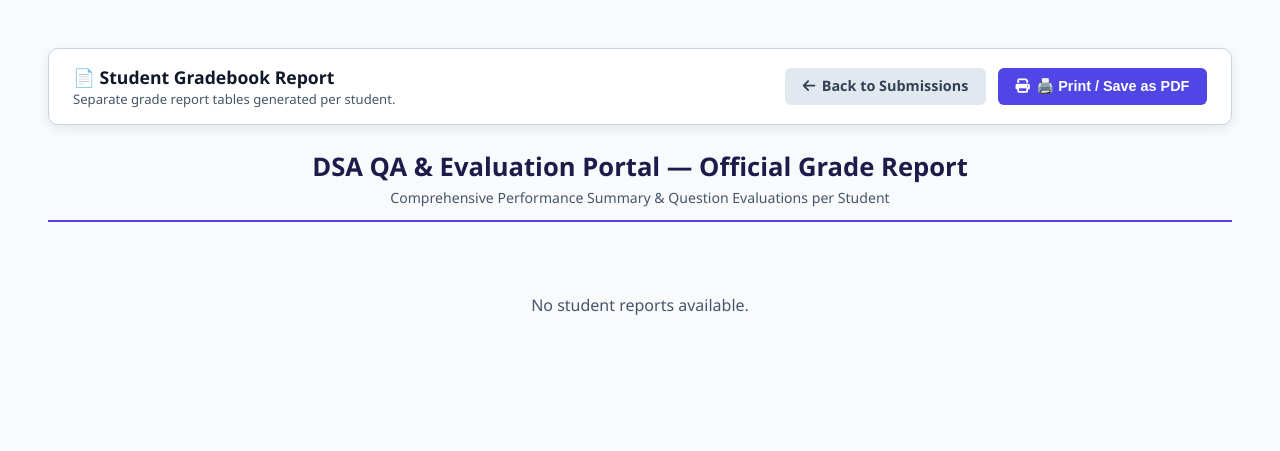
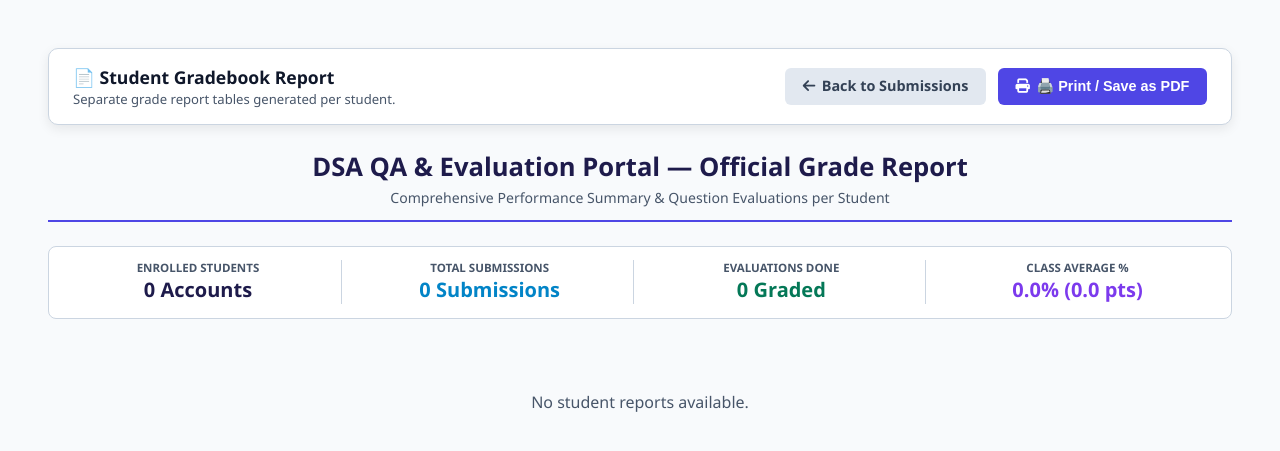
Before and after one commit to mahesh11112007/dsa-learner, a Flask app: page /admin/export_pdf in a window 1280 px wide. Shown: the top 451 px of the page. Run offline with Flask 3, Linux system fonts and the light colour scheme; a user stored in the database is signed in; data comes from the database, SQL or seed files in the repository; some libraries are stand-ins or nearby versions.

Commit message:
Include all 13 student accounts and Class Summary Stats Banner in PDF Grade Report

```diff
--- a/app.py
+++ b/app.py
@@ -559,8 +559,13 @@ def export_csv():
 @admin_required
 def export_pdf():
     status_filter = request.args.get('status', 'all')
-    students = User.query.filter_by(role='student').order_by(User.full_name.asc()).all()
+    students = User.query.filter(User.role != 'admin').order_by(User.full_name.asc()).all()
+
     student_reports = []
+    class_total_submissions = 0
+    class_graded_count = 0
+    class_total_earned = 0.0
+    class_total_possible = 0.0
 
     for student in students:
         all_student_subs = Submission.query.filter_by(student_id=student.id).order_by(Submission.submitted_at.desc()).all()
@@ -575,7 +580,12 @@ def export_pdf():
         graded_subs = [s for s in all_student_subs if s.marks_awarded is not None]
         total_earned = sum(s.marks_awarded for s in graded_subs)
         total_possible = sum(s.question.max_marks for s in graded_subs if s.question)
-        pct = (total_earned / total_possible * 100) if total_possible > 0 else 0
+        pct = (total_earned / total_possible * 100) if total_possible > 0 else 0.0
+
+        class_total_submissions += len(all_student_subs)
+        class_graded_count += len(graded_subs)
+        class_total_earned += total_earned
+        class_total_possible += total_possible
 
         student_reports.append({
             'student': student,
@@ -587,7 +597,19 @@ def export_pdf():
             'pct': round(pct, 1)
         })
 
-    return render_template('admin/gradebook_pdf.html', student_reports=student_reports, status_filter=status_filter)
+    class_pct = round((class_total_earned / class_total_possible * 100), 1) if class_total_possible > 0 else 0.0
+
+    return render_template(
+        'admin/gradebook_pdf.html',
+        student_reports=student_reports,
+        status_filter=status_filter,
+        total_students=len(students),
+        class_total_submissions=class_total_submissions,
+        class_graded_count=class_graded_count,
+        class_total_earned=round(class_total_earned, 1),
+        class_total_possible=round(class_total_possible, 1),
+        class_pct=class_pct
+    )
 
 @app.route('/student/questions/<int:question_id>', methods=['GET', 'POST'])
 @login_required
--- a/templates/admin/gradebook_pdf.html
+++ b/templates/admin/gradebook_pdf.html
@@ -223,6 +223,26 @@
     <p>Comprehensive Performance Summary & Question Evaluations per Student</p>
   </div>
 
+  <!-- Class Overview Stats Grid -->
+  <div style="display: grid; grid-template-columns: repeat(4, 1fr); gap: 0.75rem; margin-bottom: 1.5rem; background: #ffffff !important; padding: 0.85rem; border-radius: 8px; border: 1px solid var(--border); -webkit-print-color-adjust: exact !important; print-color-adjust: exact !important;">
+    <div style="text-align: center; border-right: 1px solid var(--border); padding-right: 0.5rem;">
+      <span style="font-size: 0.72rem; color: var(--muted); text-transform: uppercase; font-weight: 700; display: block;">Enrolled Students</span>
+      <strong style="font-size: 1.25rem; color: #1e1b4b;">{{ total_students }} Accounts</strong>
+    </div>
+    <div style="text-align: center; border-right: 1px solid var(--border); padding-right: 0.5rem;">
+      <span style="font-size: 0.72rem; color: var(--muted); text-transform: uppercase; font-weight: 700; display: block;">Total Submissions</span>
+      <strong style="font-size: 1.25rem; color: #0284c7;">{{ class_total_submissions }} Submissions</strong>
+    </div>
+    <div style="text-align: center; border-right: 1px solid var(--border); padding-right: 0.5rem;">
+      <span style="font-size: 0.72rem; color: var(--muted); text-transform: uppercase; font-weight: 700; display: block;">Evaluations Done</span>
+      <strong style="font-size: 1.25rem; color: #047857;">{{ class_graded_count }} Graded</strong>
+    </div>
+    <div style="text-align: center;">
+      <span style="font-size: 0.72rem; color: var(--muted); text-transform: uppercase; font-weight: 700; display: block;">Class Average %</span>
+      <strong style="font-size: 1.25rem; color: #7c3aed;">{{ class_pct }}% ({{ class_total_earned }} pts)</strong>
+    </div>
+  </div>
+
   {% if student_reports %}
     {% for report in student_reports %}
       <div class="student-block">
```
